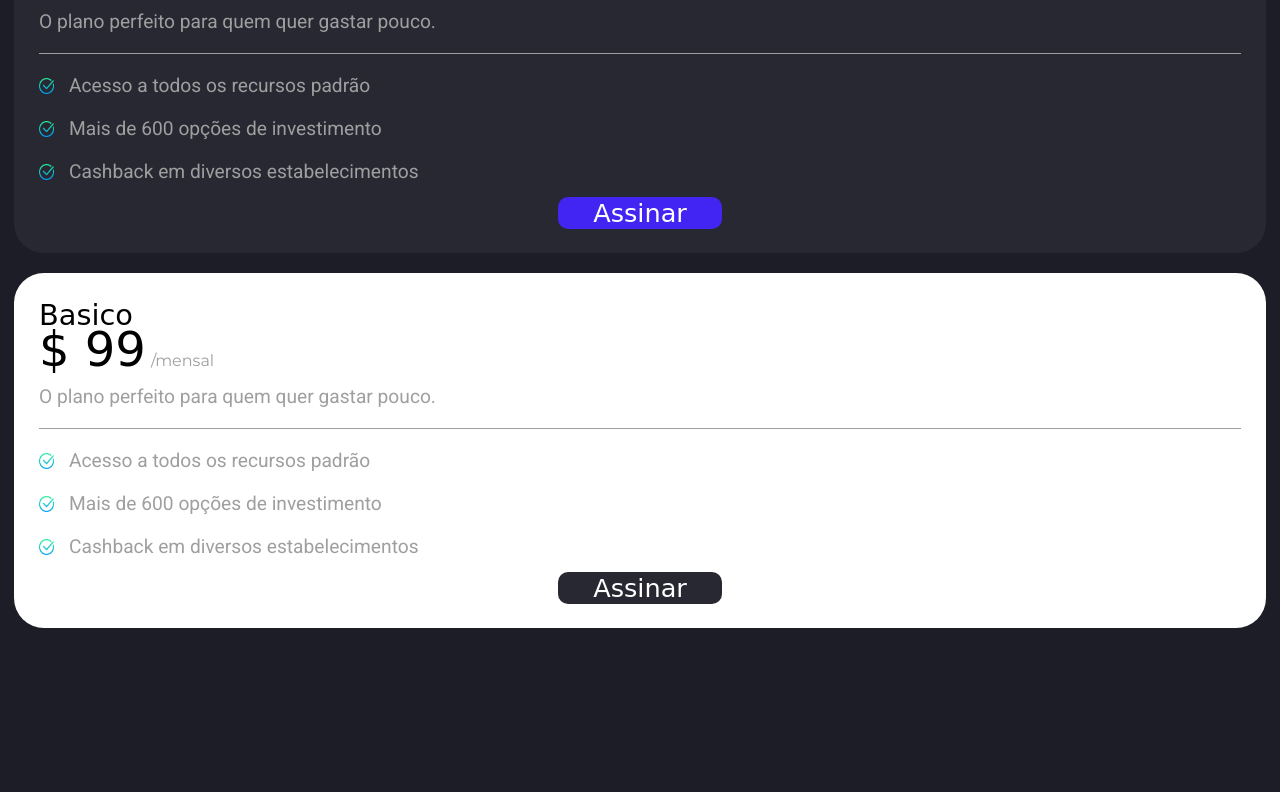
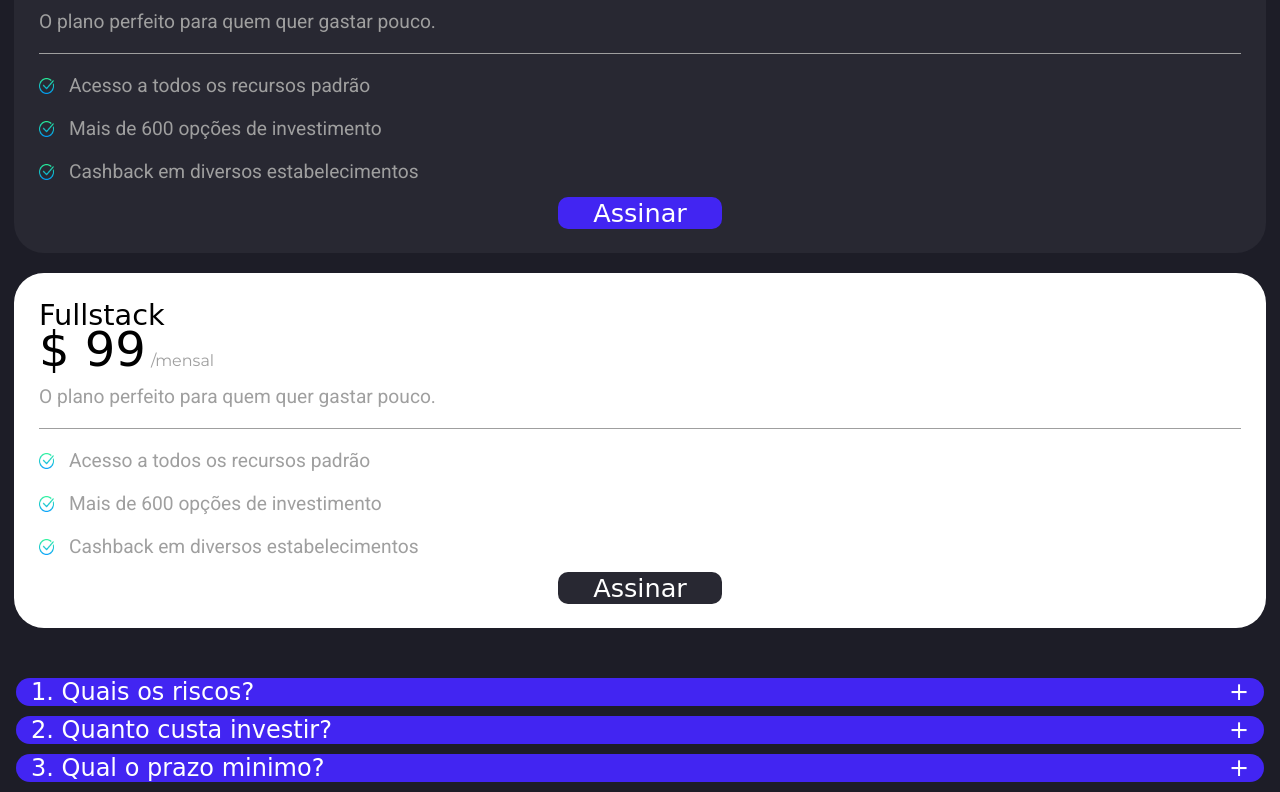
Before and after one commit to LuisNettoo/site-cryptobank, a plain HTML site: page index.html in a window 1280 px wide. Shown: the part 3404-4196 px from the top of the page. Before the commit the page ends 4082 px from the top, so only its background shows below. Drawn offline with Linux system fonts and the light colour scheme; a web font is replaced by a local one.

Commit message:
FAQ adicionado

```diff
--- a/css/style.scss
+++ b/css/style.scss
@@ -351,4 +351,20 @@ main {
       }
     }
   }
+
+  .questions {
+    font-family: $main-font;
+    font-size: 1.5rem;
+    color: #fff;
+    padding: 0 16px;
+
+    .question {
+      display: flex;
+      justify-content: space-between;
+      padding: 0 15px;
+      background-color: #4225f2;
+      border-radius: 30px;
+      margin-bottom: 10px;
+    }
+  }
 }
--- a/index.html
+++ b/index.html
@@ -142,7 +142,7 @@
             </div>
           </div>
           <div class="card-plan">
-            <h3>Basico</h3>
+            <h3>Fullstack</h3>
             <div class="price-per-month">
               <span class="price">$ 99</span>
               <span class="for-month">/mensal</span>
@@ -166,6 +166,20 @@
           </div>
         </article>
       </section>
+      <section class="questions">
+        <div class="question">
+          <span>1. Quais os riscos?</span>
+          <span>+</span>
+        </div>
+        <div class="question">
+          <span>2. Quanto custa investir?</span>
+          <span>+</span>
+        </div>
+        <div class="question">
+          <span>3. Qual o prazo minimo?</span>
+          <span>+</span>
+        </div>
+      </section>
     </main>
   </body>
 </html>
```
Also changed, not shown: css/style.css, 1 other file.
